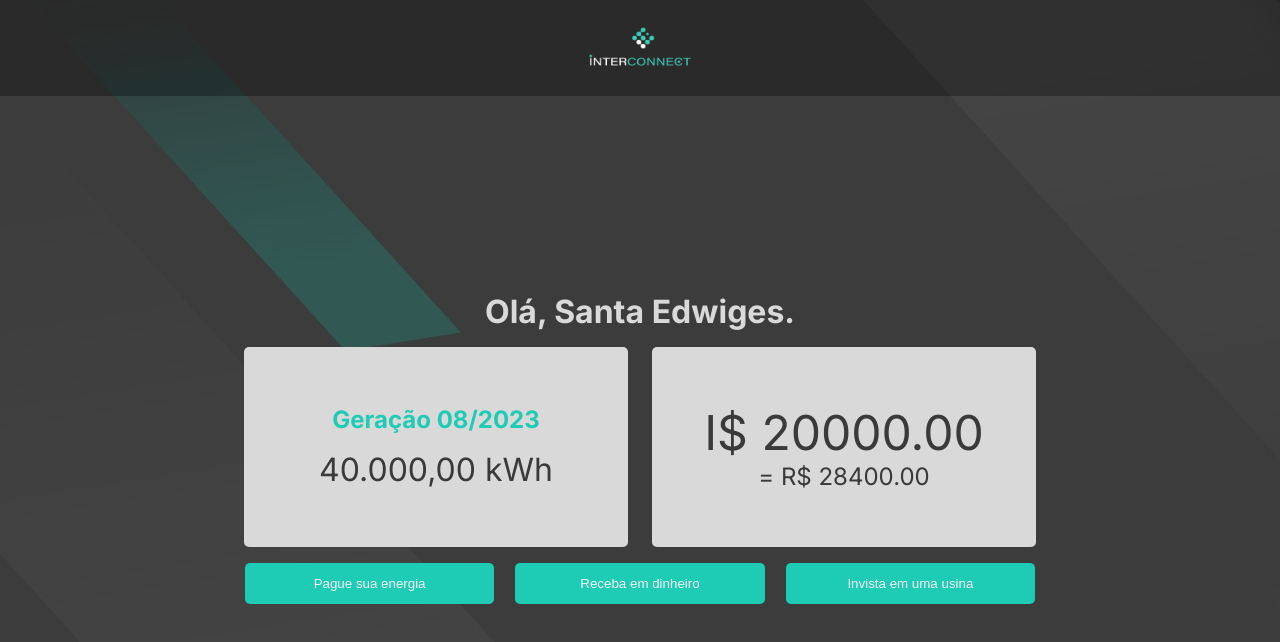
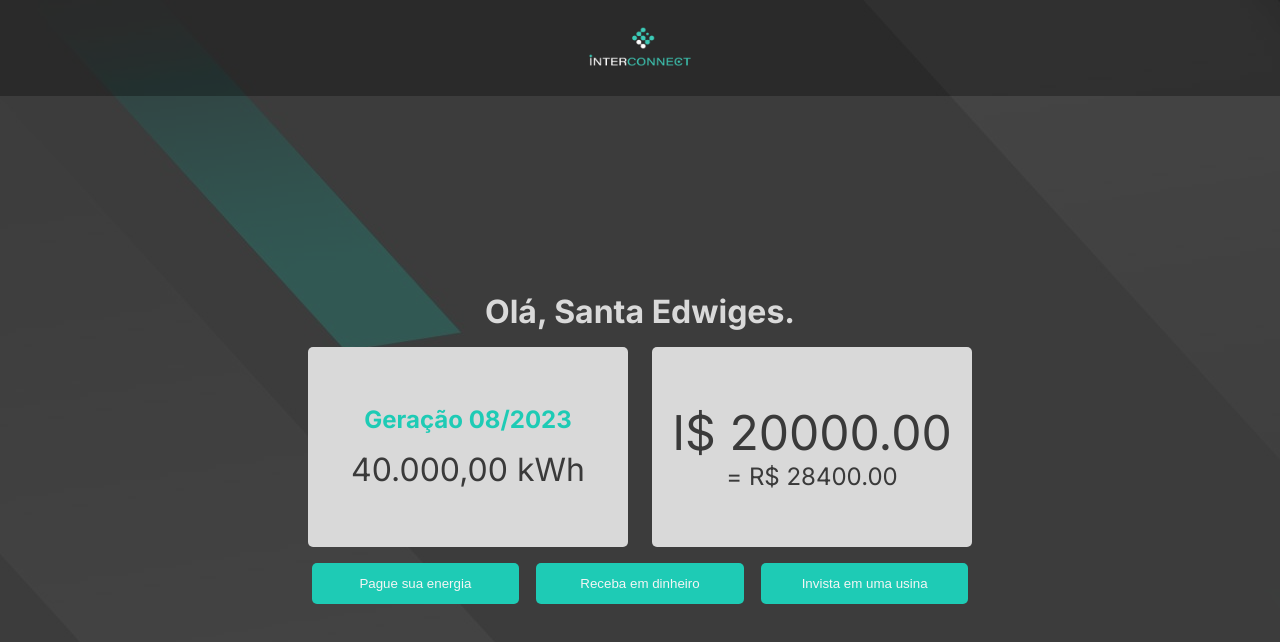
Before and after one commit to caiokronuz/interabank, a Next.js app: page / in a window 1280 px wide. Shown: the top 642 px of the page. Built offline with nearby package versions, Linux system fonts and the light colour scheme.

Commit message:
Melhorado proporçao do card em notebooks

```diff
--- a/src/app/page.module.scss
+++ b/src/app/page.module.scss
@@ -184,13 +184,13 @@
       .mid{
         .panels{
           .generation, .painel{
-            width: 30vw;
+            width: 25vw;
             height: 25vh;
           }
         }
 
         .buttons{
-          width: 65vw;
+          width: 54vw;
 
           button{
             width: 30%;
```
